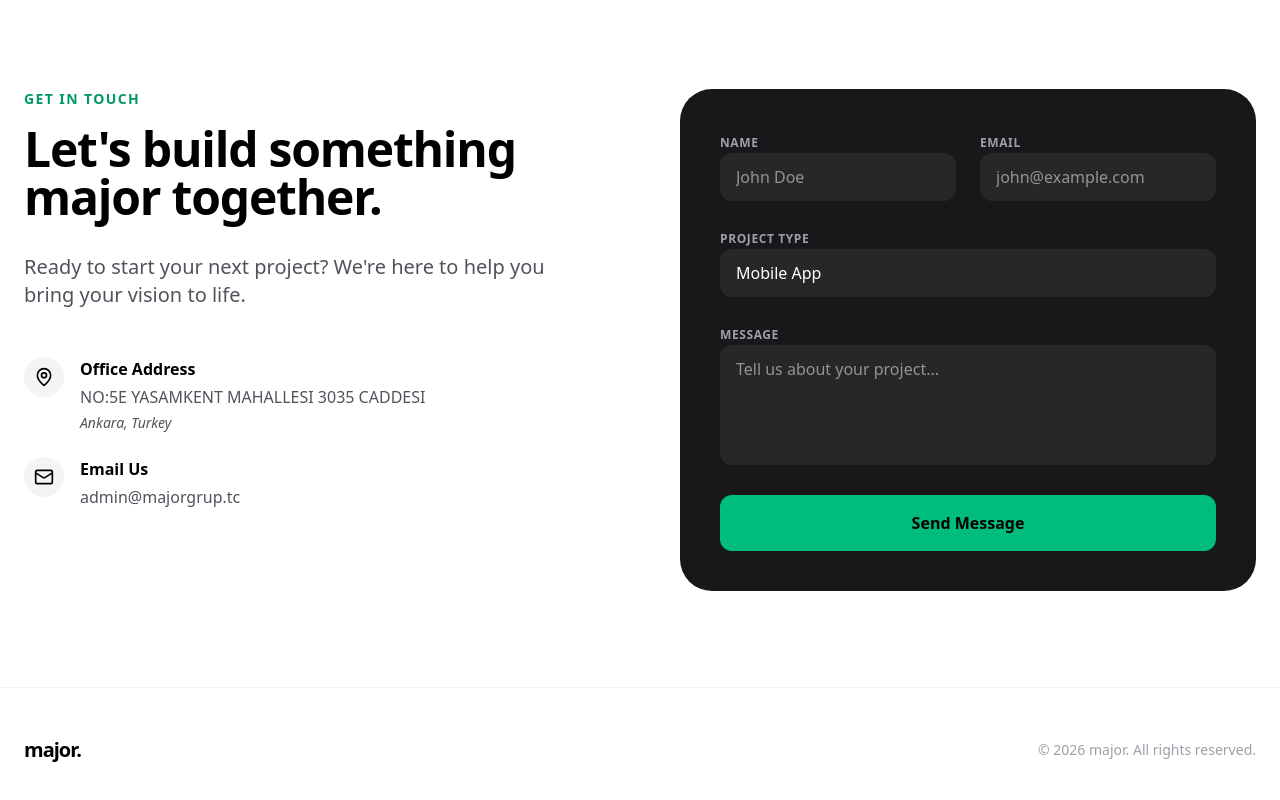
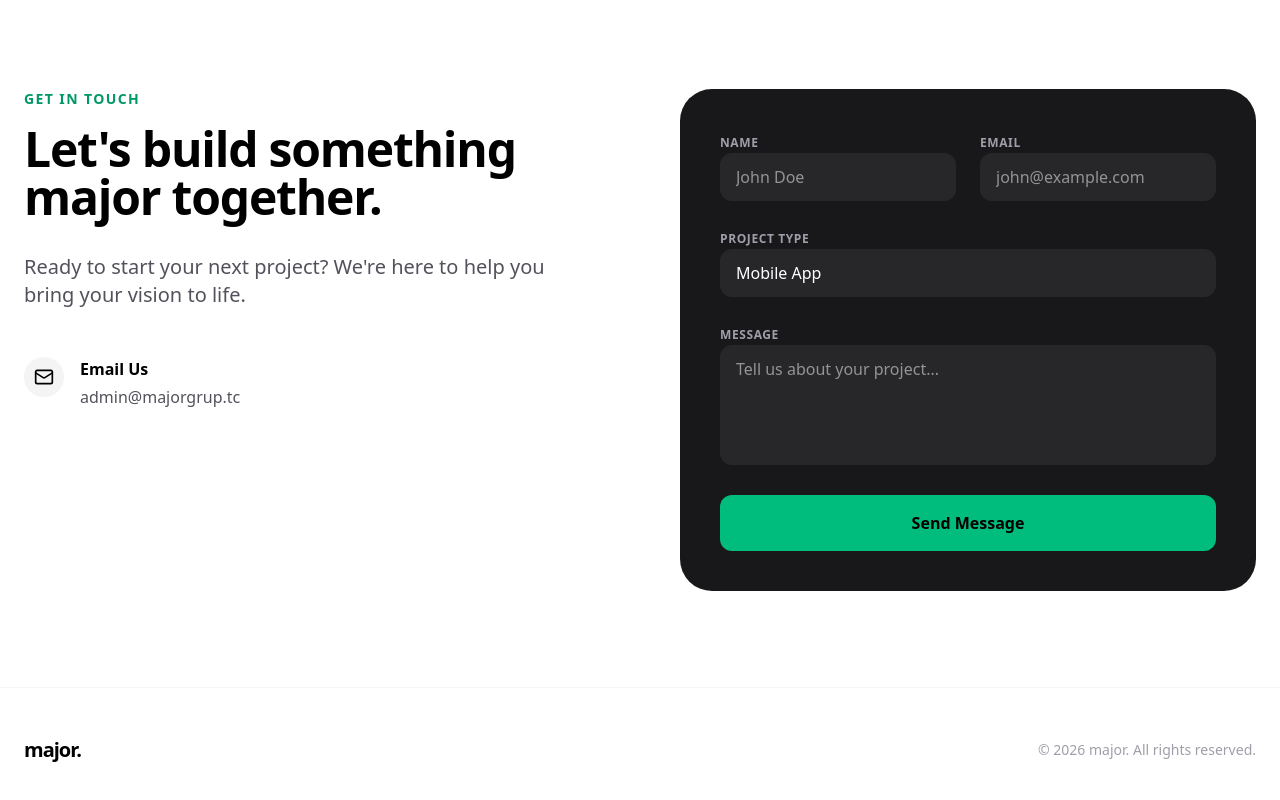
Before and after one commit to majorgrouplimited/major-group-website, a React (Vite) app: page / in a window 1280 px wide. Shown: the part 1850-2650 px from the top of the page. Built offline with nearby package versions, Linux system fonts and the light colour scheme.

Commit message:
fix: address

```diff
--- a/src/App.tsx
+++ b/src/App.tsx
@@ -186,16 +186,6 @@ const Contact = () => (
           <div className="space-y-6">
             <div className="flex items-start gap-4">
               <div className="w-10 h-10 bg-zinc-100 rounded-full flex items-center justify-center shrink-0">
-                <MapPin className="w-5 h-5" />
-              </div>
-              <div>
-                <h4 className="font-bold mb-1">Office Address</h4>
-                <p className="text-zinc-600">NO:5E YASAMKENT MAHALLESI 3035 CADDESI</p>
-                <p className="text-zinc-600 text-sm italic mt-1">Ankara, Turkey</p>
-              </div>
-            </div>
-            <div className="flex items-start gap-4">
-              <div className="w-10 h-10 bg-zinc-100 rounded-full flex items-center justify-center shrink-0">
                 <Mail className="w-5 h-5" />
               </div>
               <div>
```
